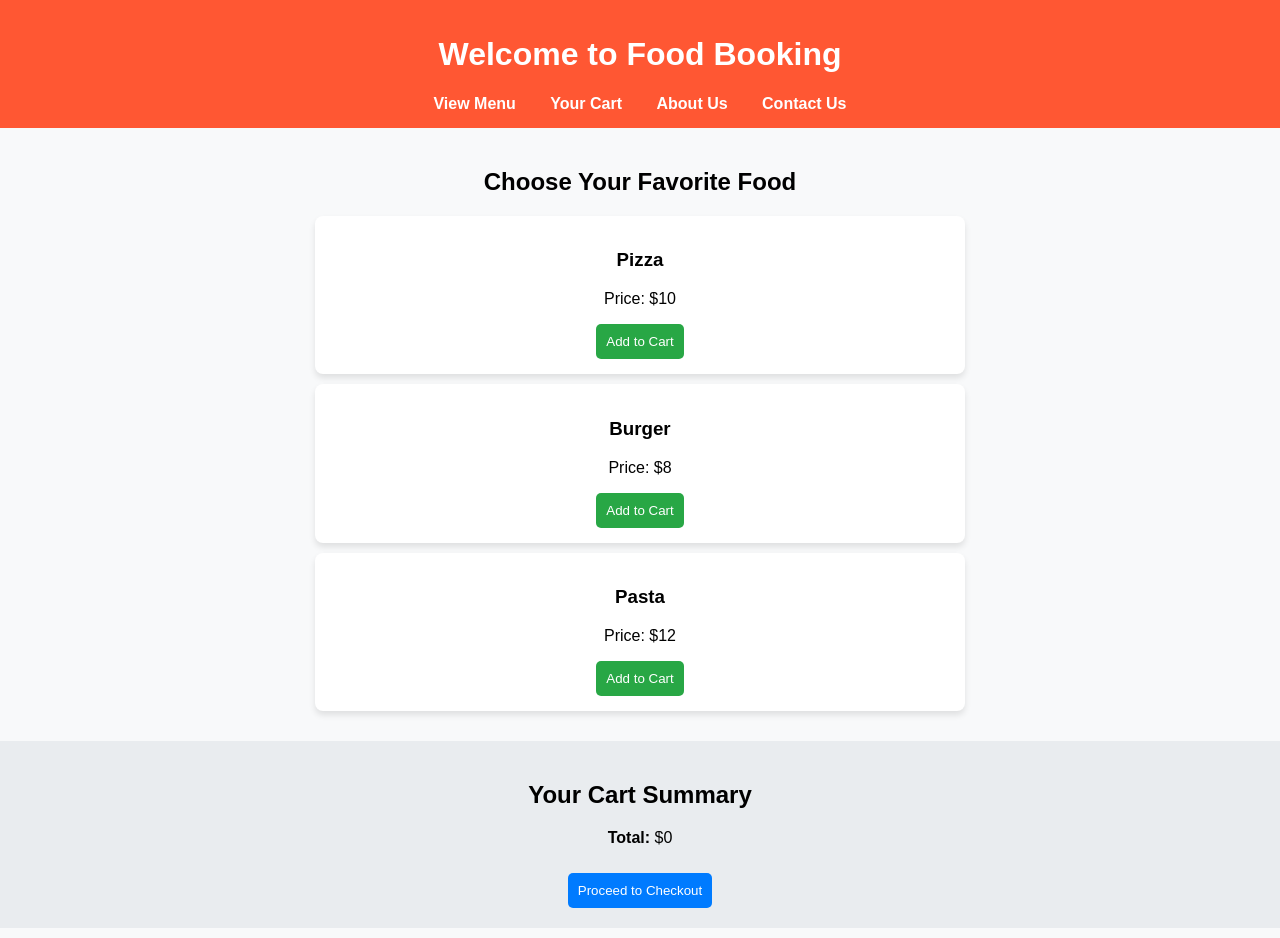
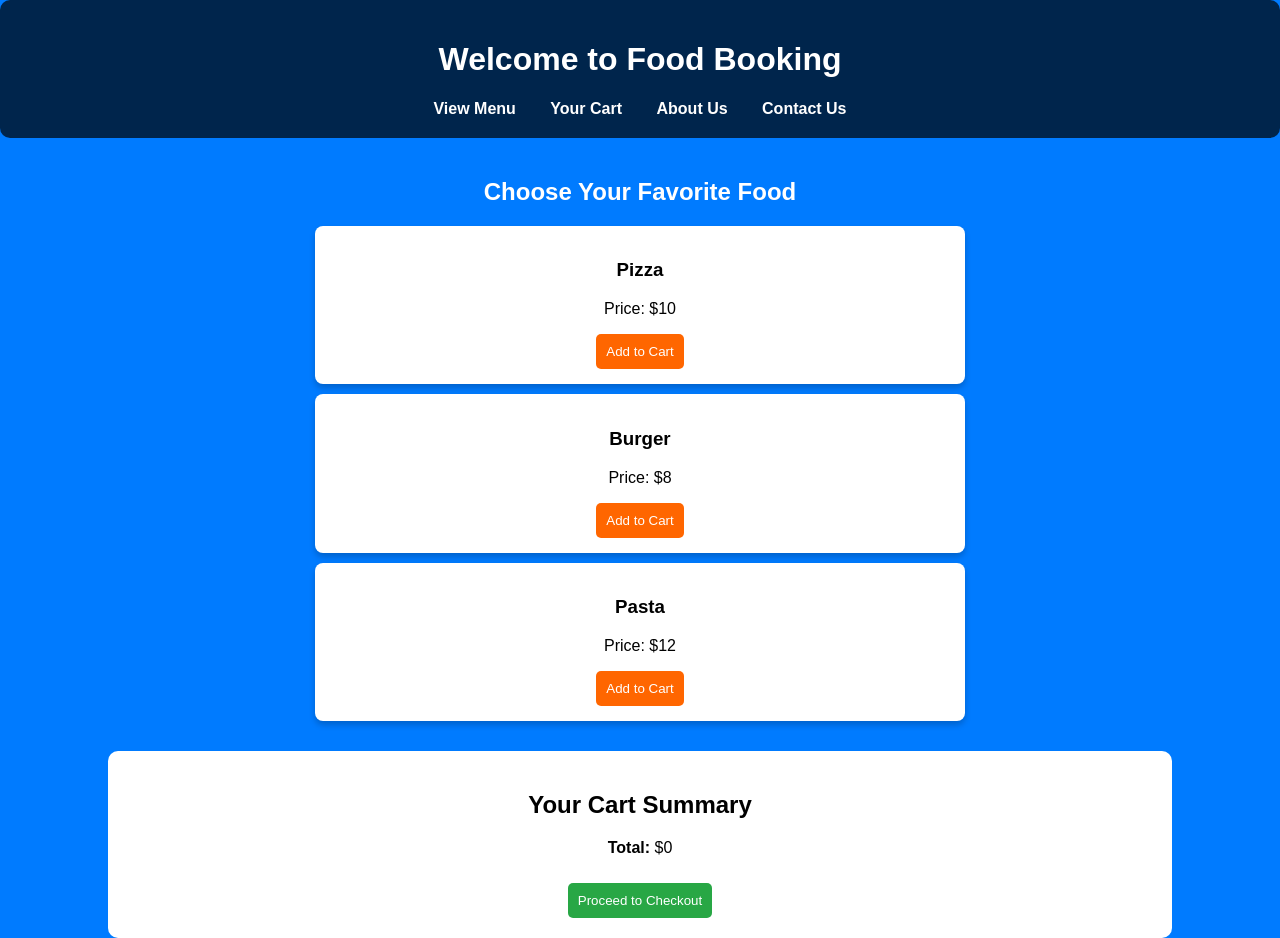
Before and after one commit to Rishabhmishra45/Demo, a plain HTML site: page index.html in a window 1280 px wide. Drawn offline with Linux system fonts and the light colour scheme.

Commit message:
Update style.css
initial

```diff
--- a/style.css
+++ b/style.css
@@ -4,14 +4,15 @@ body {
     margin: 0;
     padding: 0;
     text-align: center;
-    background-color: #f8f9fa;
+    background-color: #007bff; /* Blue background */
+    color: white;
 }
 
 /* Header */
 header {
-    background-color: #ff5733;
-    padding: 15px;
-    color: white;
+    background-color: rgba(0, 0, 0, 0.7);
+    padding: 20px;
+    border-radius: 10px;
 }
 
 nav a {
@@ -26,17 +27,29 @@ nav a {
     padding: 20px;
 }
 
+/* Menu Item Styling */
 .menu-item {
     background: white;
     padding: 15px;
     margin: 10px auto;
     width: 50%;
     border-radius: 8px;
-    box-shadow: 0px 4px 6px rgba(0, 0, 0, 0.1);
+    box-shadow: 0px 4px 6px rgba(0, 0, 0, 0.2);
+    text-align: center;
+    color: black;
 }
 
+/* Food Image Styling */
+.menu-item img {
+    width: 350px; /* Set a fixed width */
+    height: 300px; /* Set a fixed height */
+    border-radius: 10px;
+    object-fit: cover; /* Crop images to fit perfectly */
+}
+
+/* Button Styling */
 button {
-    background: #28a745;
+    background: #ff6600;
     color: white;
     border: none;
     padding: 10px;
@@ -45,13 +58,17 @@ button {
 }
 
 button:hover {
-    background: #218838;
+    background: #ff4500;
 }
 
 /* Cart Section */
 #cart {
     padding: 20px;
-    background: #e9ecef;
+    background: white;
+    color: black;
+    border-radius: 10px;
+    width: 80%;
+    margin: auto;
 }
 
 #cart-items {
@@ -60,10 +77,14 @@ button:hover {
 }
 
 #checkout {
-    background: #007bff;
+    background: #28a745;
+    color: white;
     margin-top: 10px;
+    padding: 10px;
+    border-radius: 5px;
+    cursor: pointer;
 }
 
 #checkout:hover {
-    background: #0056b3;
+    background: #218838;
 }
```
